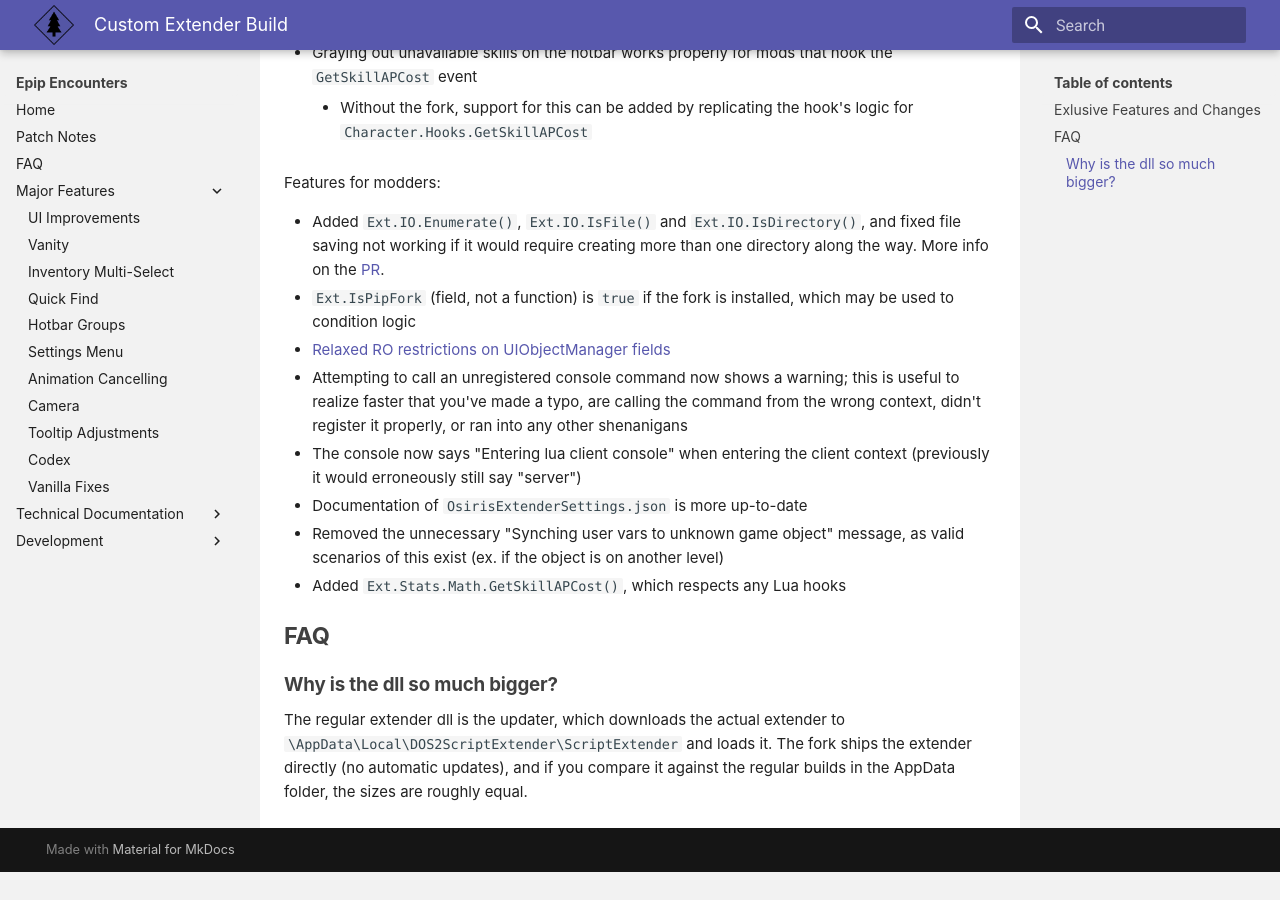
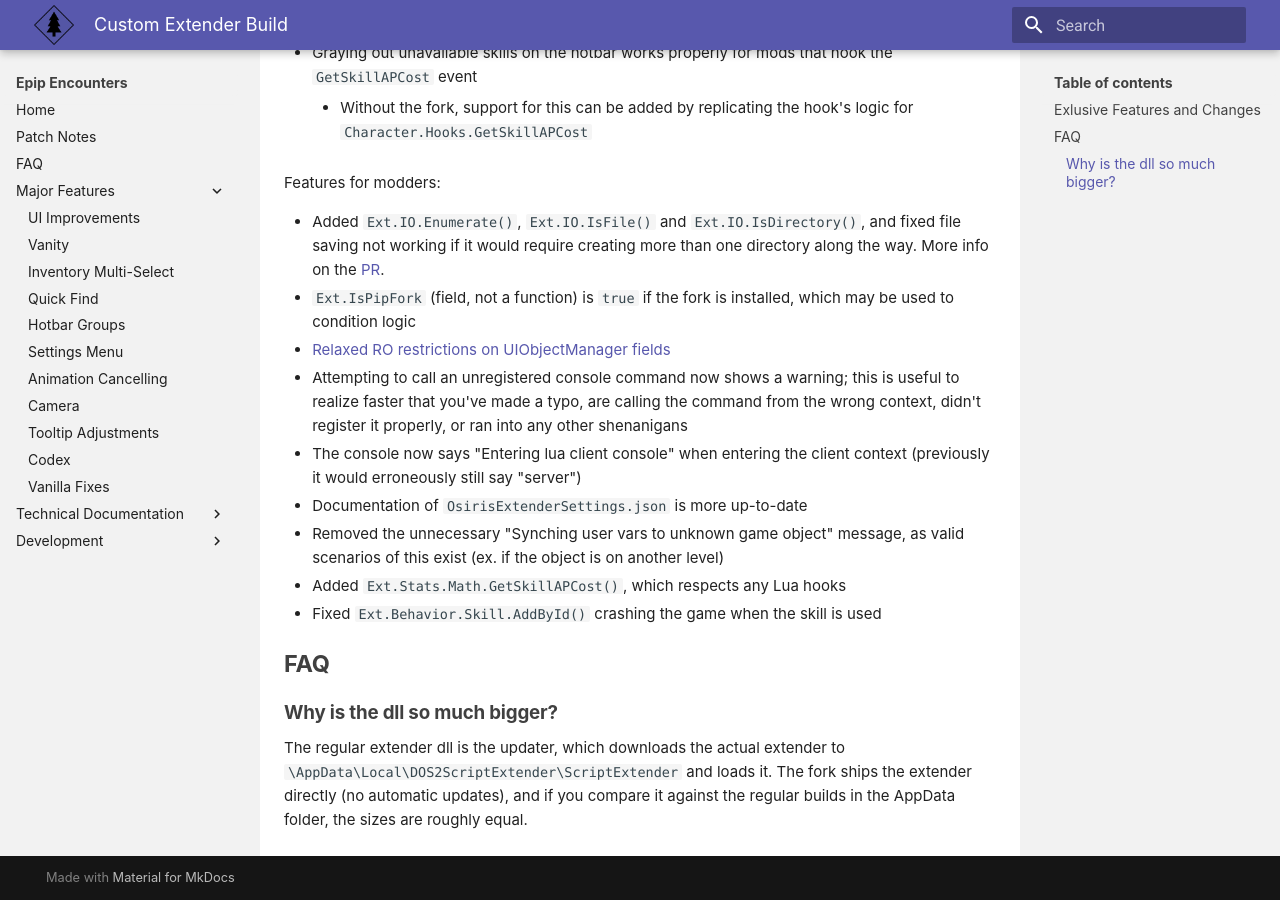
Before and after one commit to PinewoodPip/epip, an MkDocs documentation site: the page built from docs/extender.md, in a window 1280 px wide and 900 px high, scrolled down 635 px. Built offline with MkDocs 1.6.1 and Material for MkDocs 9.7.7, drawn with Linux system fonts in a browser that asks for light colours; before the commit the page ends 1507 px from its top, so only the background shows below that.

Commit message:
Update extender.md

```diff
--- a/docs/extender.md
+++ b/docs/extender.md
@@ -27,6 +27,7 @@
 - Documentation of `OsirisExtenderSettings.json` is more up-to-date
 - Removed the unnecessary "Synching user vars to unknown game object" message, as valid scenarios of this exist (ex. if the object is on another level)
 - Added `Ext.Stats.Math.GetSkillAPCost()`, which respects any Lua hooks
+- Fixed `Ext.Behavior.Skill.AddById()` crashing the game when the skill is used
 
 ## FAQ
 
```
